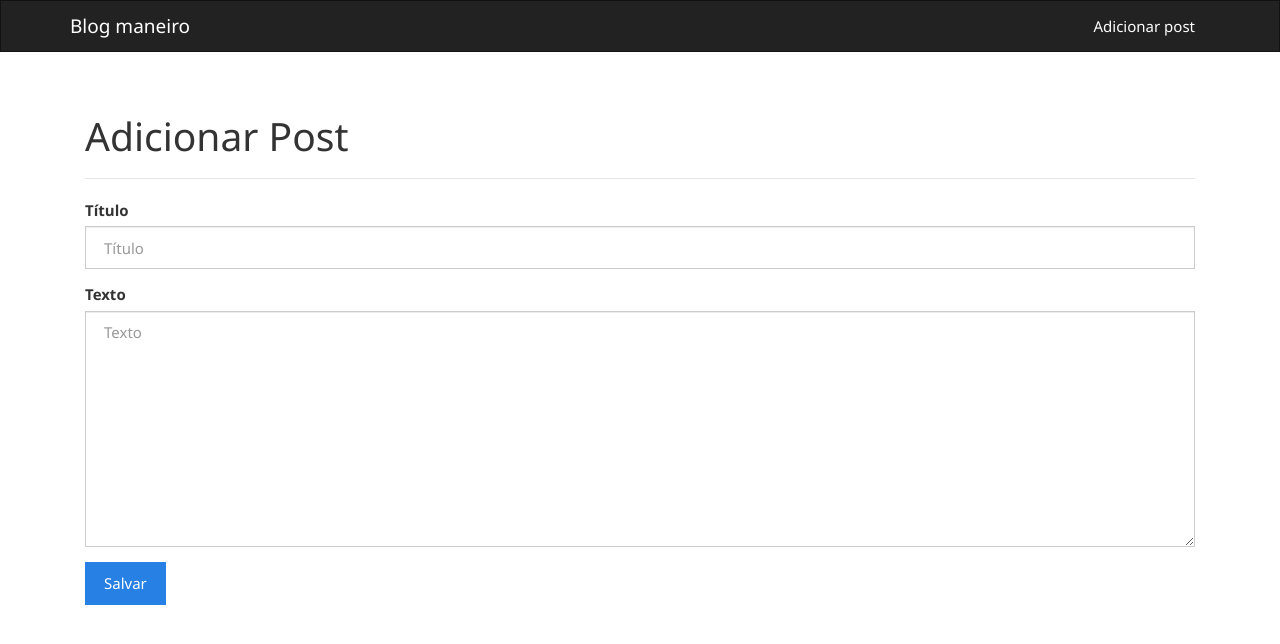
After one commit to lucianoratamero/django-react-blog-example, a Django app: page /post/new/ in a window 1280 px wide. The commit adds this page. Shown: the top 644 px of the page. Run offline with Django 3.2, Linux system fonts and the light colour scheme; some libraries are stand-ins or nearby versions.

Commit message:
adds forms structure

```diff
--- /dev/null
+++ b/posts/forms.py
@@ -0,0 +1,10 @@
+from django import forms
+
+from .models import Post
+
+
+class PostForm(forms.ModelForm):
+
+    class Meta:
+        model = Post
+        fields = ('title', 'text')
--- a/posts/models.py
+++ b/posts/models.py
@@ -4,8 +4,8 @@ from django.utils import timezone
 
 class Post(models.Model):
     author = models.ForeignKey('auth.User')
-    title = models.CharField(max_length=200)
-    text = models.TextField()
+    title = models.CharField(max_length=200, verbose_name='Título')
+    text = models.TextField(verbose_name='Texto')
     created_date = models.DateTimeField(
             default=timezone.now)
     published_date = models.DateTimeField(
--- /dev/null
+++ b/posts/templates/posts/base.html
@@ -0,0 +1,28 @@
+<!DOCTYPE html>
+<html>
+<head>
+    <title>wow such blog</title>
+    <link rel="stylesheet" type="text/css" href="/static/style.css">
+</head>
+<body>
+
+    <div class="navbar navbar-default">
+        <div class="container">
+            <div class="navbar-header">
+                <a class="navbar-brand" href="{% url 'posts:posts_list' %}">Blog maneiro</a>
+            </div>
+            <div class="navbar-collapse collapse" id="navbar-main">
+
+                <ul class="nav navbar-nav navbar-right">
+                    <li><a href="{% url 'posts:post_new' %}">Adicionar post</a></li>
+                </ul>
+
+                </div>
+        </div>
+    </div>
+
+    {% block content %}
+    {% endblock content %}
+
+</body>
+</html>
--- /dev/null
+++ b/posts/templates/posts/post_edit.html
@@ -0,0 +1,21 @@
+{% extends "posts/base.html" %}
+{% load bootstrap3 %}
+
+{% block content %}
+    <div class="container">
+        <div class="col-lg-12">
+            <div class="page-header">
+                <h1>Adicionar Post</h1>
+            </div>
+            <form action="." method="post" class="form">
+                {% csrf_token %}
+                {% bootstrap_form form %}
+                {% buttons %}
+                    <button type="submit" class="btn btn-primary">
+                        Salvar
+                    </button>
+                {% endbuttons %}
+            </form>
+        </div>
+    </div>
+{% endblock content %}
--- a/posts/urls.py
+++ b/posts/urls.py
@@ -1,9 +1,10 @@
 
 from django.conf.urls import url, include
-from .views import posts_list
+from . import views
 
 posts_patterns = ([
-    url(r'^$', posts_list, name='posts_list'),
+    url(r'^$', views.posts_list, name='posts_list'),
+    url(r'^post/new/$', views.post_new, name='post_new'),
 ], 'posts')
 
 urlpatterns = [url(r'', include(posts_patterns))]
--- a/posts/views.py
+++ b/posts/views.py
@@ -1,5 +1,9 @@
-from django.shortcuts import render
+from django.shortcuts import render, redirect
 from django.utils import timezone
+
+from django.contrib.auth.models import User
+
+from .forms import PostForm
 from .models import Post
 
 
@@ -9,3 +13,19 @@ def posts_list(request):
     ).order_by('published_date')
 
     return render(request, 'posts/posts_list.html', {'posts': posts})
+
+
+def post_new(request):
+    if request.method == "POST":
+        form = PostForm(request.POST)
+        if form.is_valid():
+            post = form.save(commit=False)
+            post.author, created = User.objects.get_or_create(username='main_author')
+            if created:
+                post.author.set_password('123123123')
+            post.published_date = timezone.now()
+            post.save()
+            return redirect('posts:posts_list')
+    else:
+        form = PostForm()
+    return render(request, 'posts/post_edit.html', {'form': form})
--- a/pythonrio_react_blog_backend/settings.py
+++ b/pythonrio_react_blog_backend/settings.py
@@ -37,6 +37,8 @@ INSTALLED_APPS = [
     'django.contrib.sessions',
     'django.contrib.messages',
     'django.contrib.staticfiles',
+
+    'bootstrap3',
 
     'posts',
 ]
@@ -105,7 +107,7 @@ AUTH_PASSWORD_VALIDATORS = [
 # Internationalization
 # https://docs.djangoproject.com/en/1.11/topics/i18n/
 
-LANGUAGE_CODE = 'en-us'
+LANGUAGE_CODE = 'pt-br'
 
 TIME_ZONE = 'UTC'
 
--- a/requirements.txt
+++ b/requirements.txt
@@ -1,4 +1,5 @@
 Django==1.11.3
+django-bootstrap3==9.0.0
 django-rest-framework==0.1.0
 djangorestframework==3.6.3
 pytz==2017.2
```
Also changed, not shown: posts/templates/posts/posts_list.html (+14 -25 lines).
